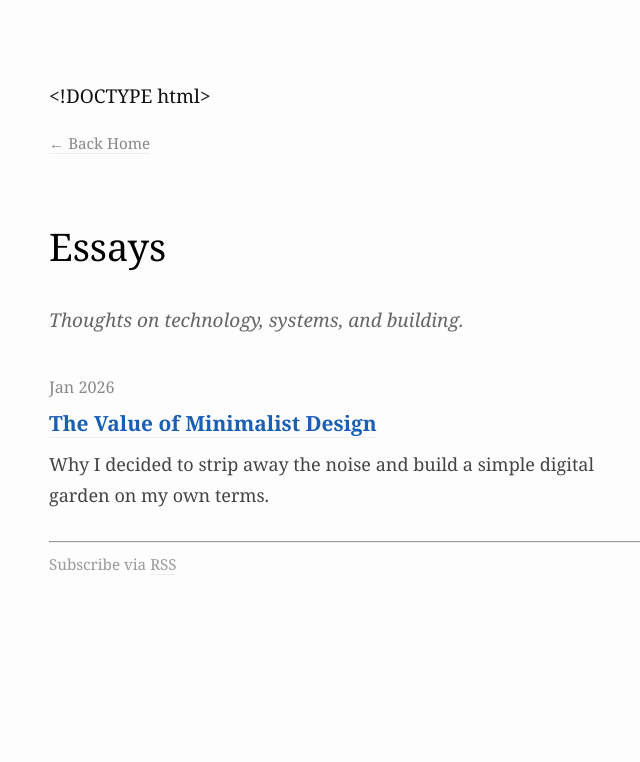
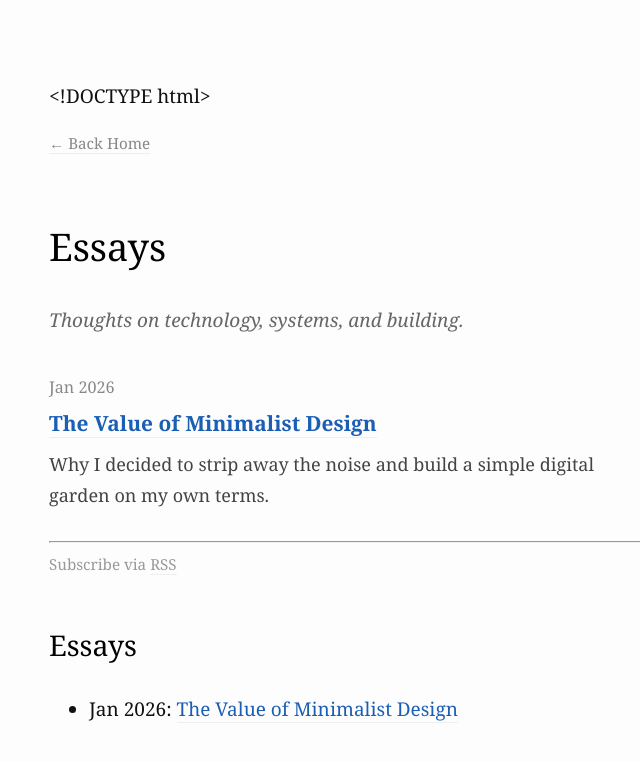
Before and after one commit to saurabhshrivastava1/saurabhshrivastava1.github.io, a Jekyll site: the page built from essays.markdown, in a window 1280 px wide. Shown: the top 762 px of the page, without its empty margins (271-911 px from the left). Built offline with Jekyll 4.4.1, drawn with Linux system fonts in a browser that asks for light colours.

Commit message:
Created first essay with sidebar layout

```diff
--- a/essays.markdown
+++ b/essays.markdown
@@ -31,5 +31,12 @@ title: Essays
         Subscribe via <a href="{{ '/feed.xml' | relative_url }}" style="color: #999;">RSS</a>
     </footer>
 
+<div id="content">
+    <h2>Essays</h2>
+    <ul>
+        <li>Jan 2026: <a href="{{ '/essays/first-essay' | relative_url }}">The Value of Minimalist Design</a></li>
+    </ul>
+</div>
+
 </body>
 </html>
```
